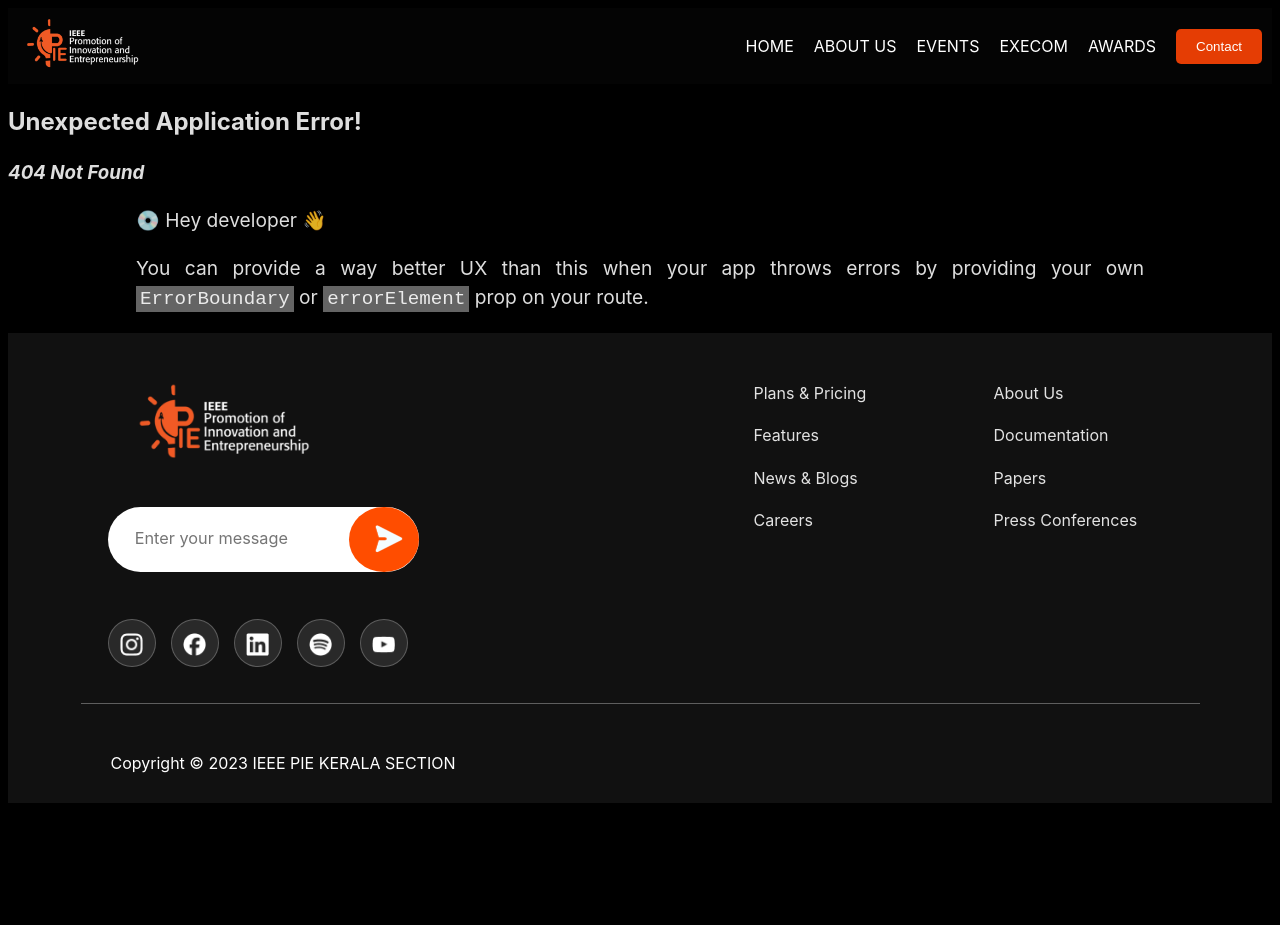
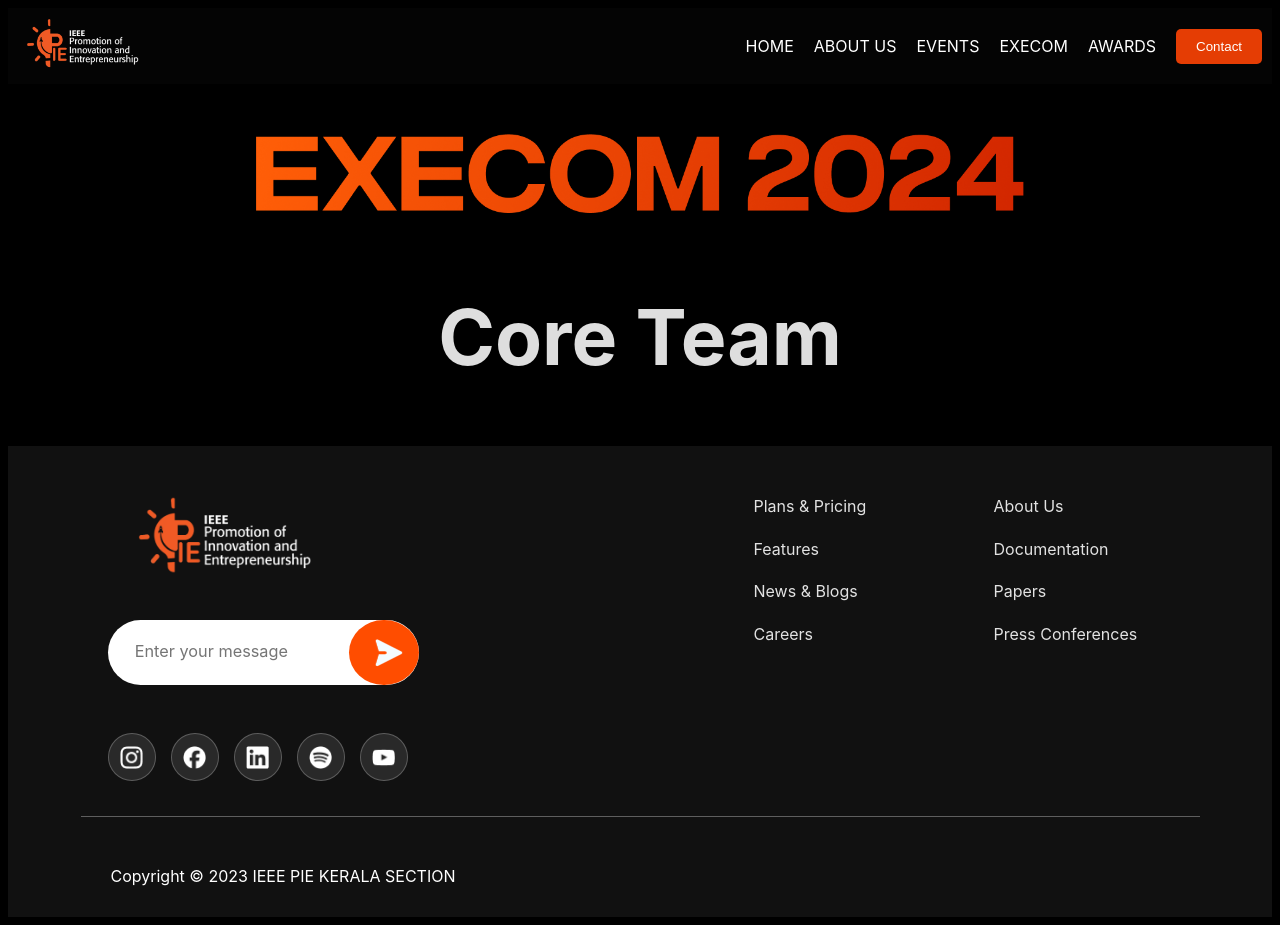
Before and after one commit to Codesandmore/PIE_2024, a React (Vite) app: page /execom in a window 1280 px wide. Before the commit this address had no page. Before the commit the page ends 811 px from the top, so only its background shows below. Built offline with nearby package versions, Linux system fonts and the light colour scheme.

Commit message:
execom started

```diff
--- a/components/Gallery.module.css
+++ b/components/Gallery.module.css
@@ -75,7 +75,9 @@
   font-family: "Squada One";
 }
 .gallery {
-  width: 1344.3px;
+  padding-left: 8vw;
+  padding-right: 8vw;
+  width: 80vw;
   max-width: 100%;
   display: flex;
   flex-direction: row;
--- a/pages/Events/desc.jsx
+++ b/pages/Events/desc.jsx
@@ -2,11 +2,9 @@ const Desc = () => {
   return (
     <div>
       <h2
-        style={
-          {
-            fontSize: "40px",
-          }
-        }
+        style={{
+          fontSize: "40px",
+        }}
       >
         Events
       </h2>
@@ -19,11 +17,11 @@ const Desc = () => {
       </div>
       <div className="description-container">
         <p>
-          PIE is a special interest group of IEEE which focuses on curating a
-          vibrant community innovators and entrepreneur. Promotion of Innovation
-          and Entrepreneurship, intends to support engineers in pursuing
-          entrepreneurship, have a better understanding of Startups and supports
-          them by giving them access to the right platforms and resources.
+          The IEEE PIE Kerala Section proudly recognizes the outstanding
+          achievements of its members and the exceptional impact of our events.
+          These accomplishments serve as a testament to the dedication of our
+          team and our commitment to fostering technological innovation and
+          entrepreneurship.
         </p>
       </div>
       <div className="member-container">
--- /dev/null
+++ b/pages/Execom/Execom.module.css
@@ -0,0 +1,13 @@
+.image{
+    width: 60vw;
+}
+
+.execomImg{
+    padding-top: 50px;
+    text-align: center;
+}
+
+.main{
+    text-align: center;
+    font-size: 3vw;
+}
--- /dev/null
+++ b/pages/Execom/execom.jsx
@@ -0,0 +1,15 @@
+import styles from "./Execom.module.css";
+function Execom() {
+  return (
+    <div className={styles.main}>
+      <div className={styles.execomImg}>
+        <img className={styles.image} src="/execom.png" alt="" />
+      </div>
+      <div>
+        <h1>Core Team</h1>
+      </div>
+    </div>
+  );
+}
+
+export default Execom;
```
Also changed, not shown: components/navbar.jsx (+8 -2 lines), pages/about.jsx (+29 -10 lines), src/main.jsx (+5 -3 lines), public/execom.png (added).
